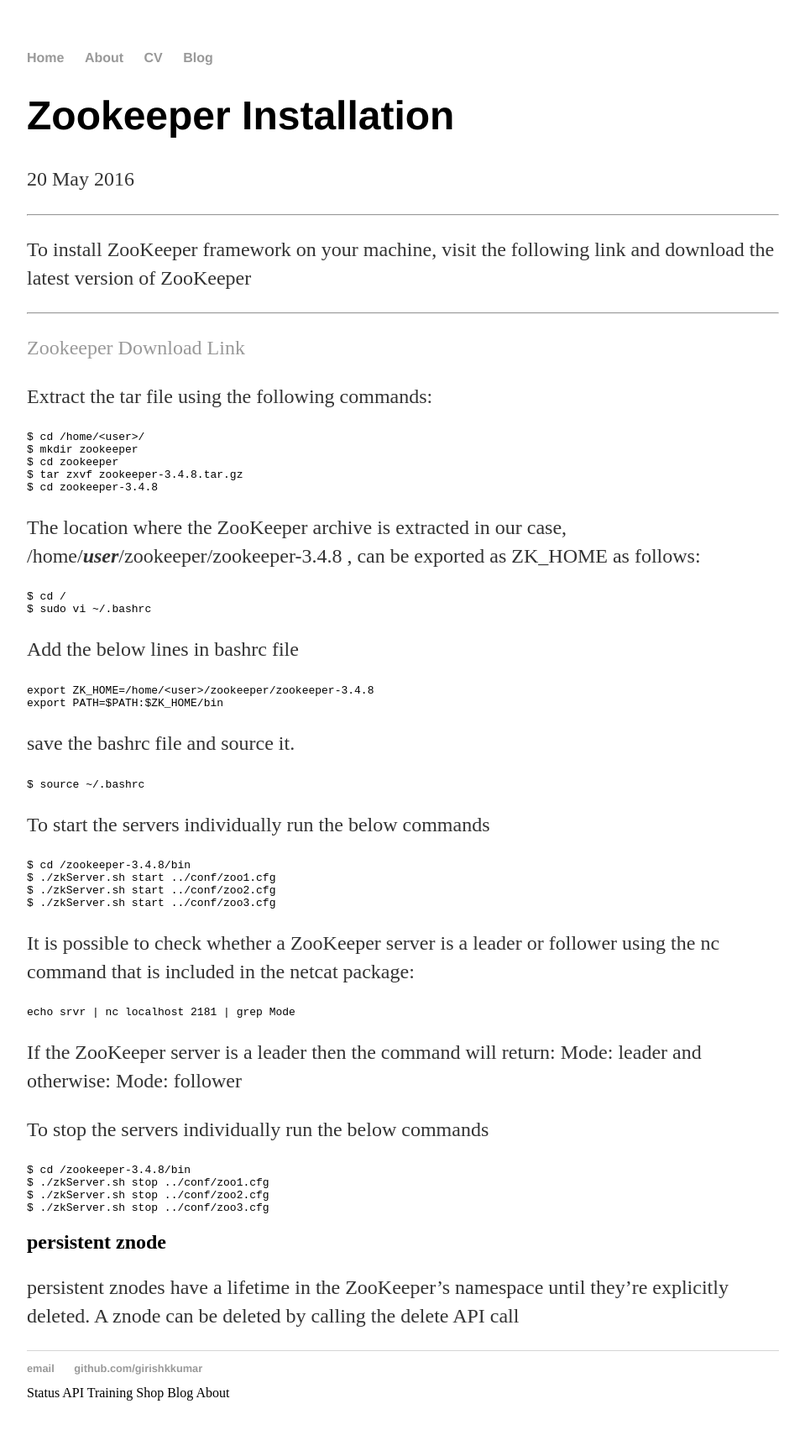
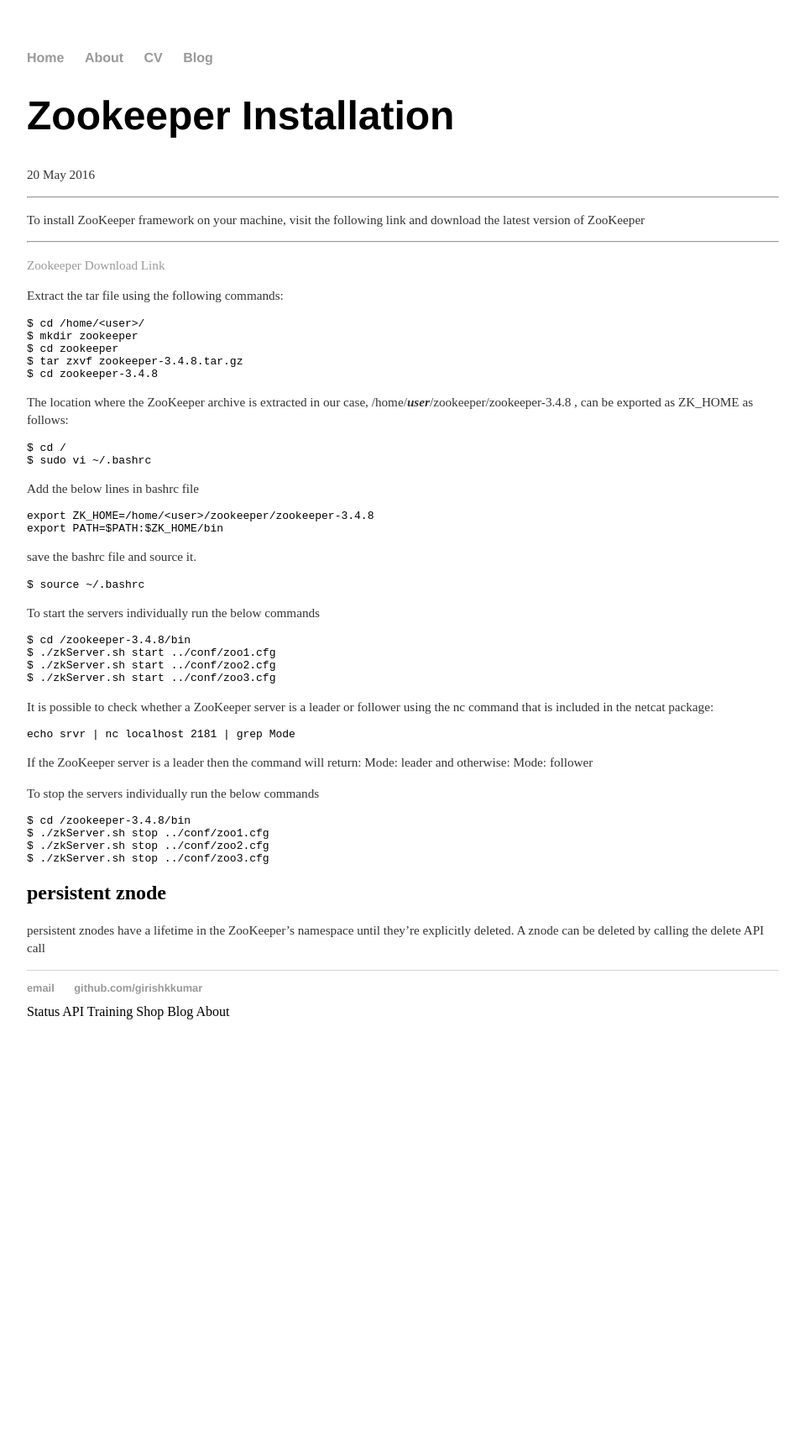
Before and after one commit to girishkkumar/girish.github.io, a Jekyll site: the page built from _posts/2016-05-20-zookeeper-installation.md, in a window 1280 px wide. Shown: the whole page at 84% size, without its empty margins (160-1119 px from the left). Built offline with Jekyll 4.4.1, drawn with Linux system fonts in a browser that asks for light colours; after the commit the page ends 1274 px from its top, so only the background shows below that.

Commit message:
Update main.css

```diff
--- a/css/main.css
+++ b/css/main.css
@@ -24,7 +24,7 @@
     font-family:'Helvetica', 'Arial', 'Sans-Serif';
 }
 p {
-    font-size: 1.5em;
+    font-size: .95em;
     line-height: 1.4em;
     color: #333;
 }
```
